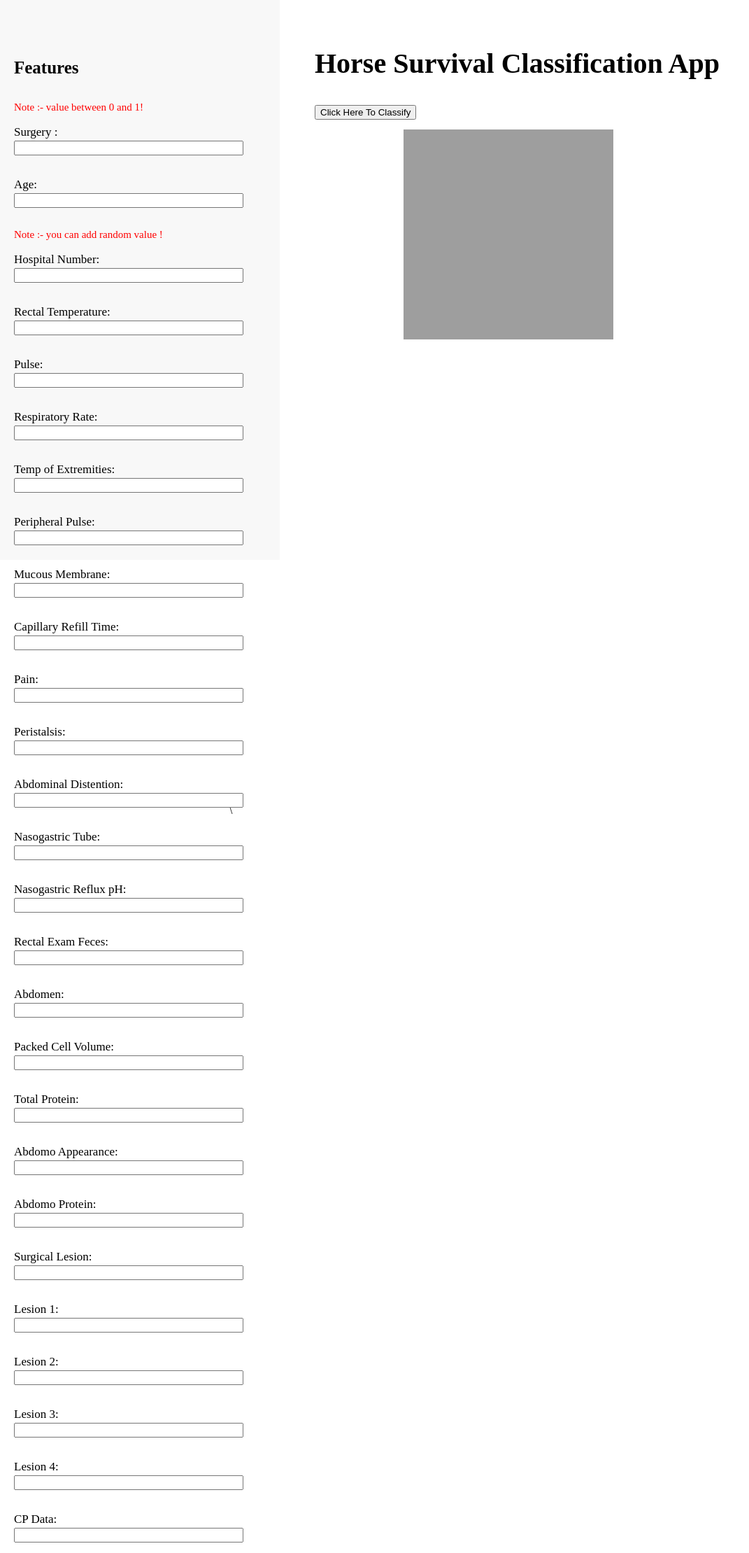
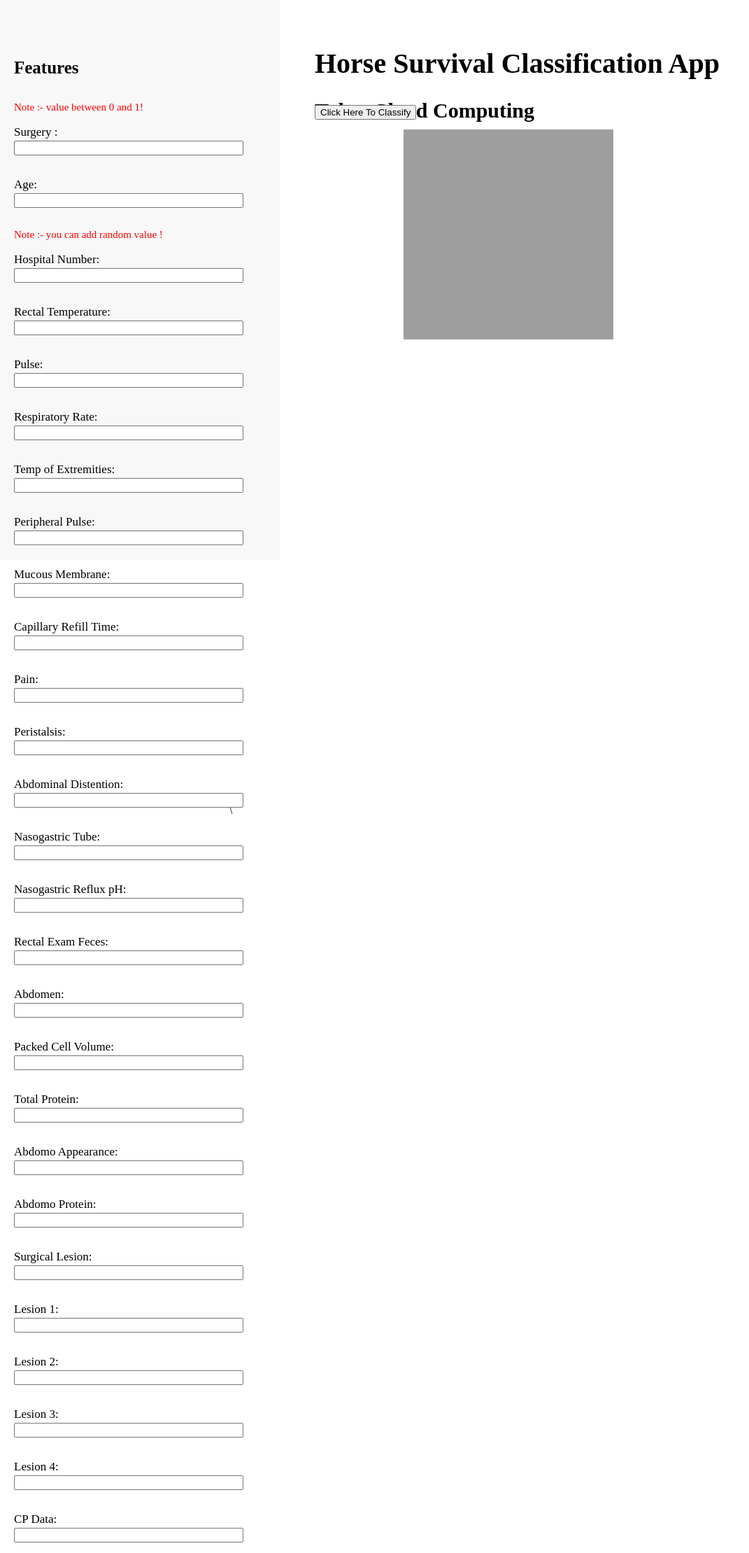
Before and after one commit to ikhwankhaliddd/Tubes-Cloud-Computing, a Flask app: page / in a window 1280 px wide. Shown: the whole page at 70% size, without its empty margins (0-1071 px from the left). Run offline with Flask 2, Linux system fonts and the light colour scheme; parts of the project's set-up code (start-up, migrations or seed data) failed here and were passed over; grey boxes are pictures that could not be loaded.

Commit message:
Update home.html

```diff
--- a/templates/home.html
+++ b/templates/home.html
@@ -8,6 +8,7 @@
 <body>
 	<div class="Head">
 		<h1>Horse Survival Classification App</h1>
+		<h2>Tubes Cloud Computing</h2>
 	</div>
 
 	<div class="Image">
```
